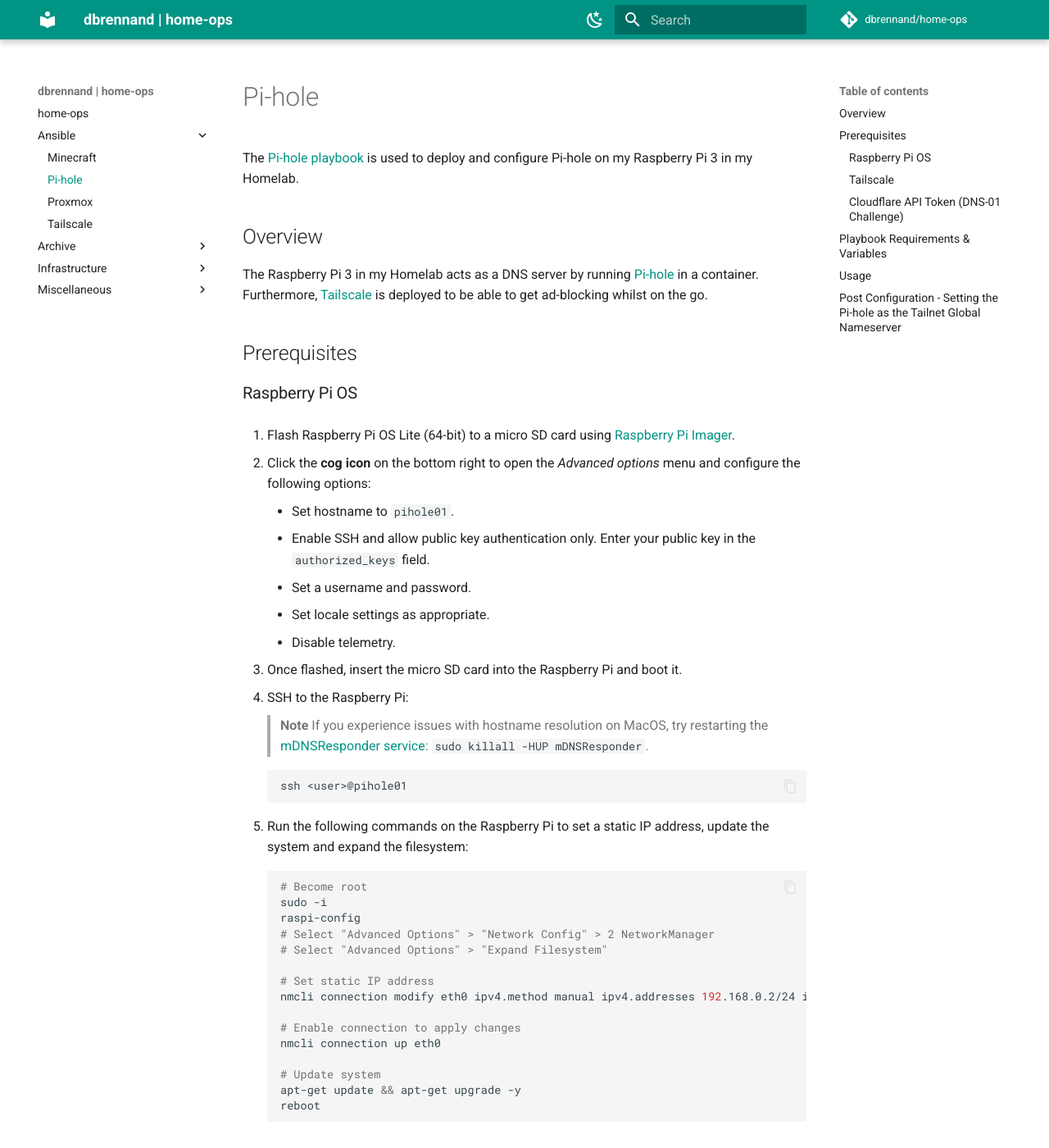
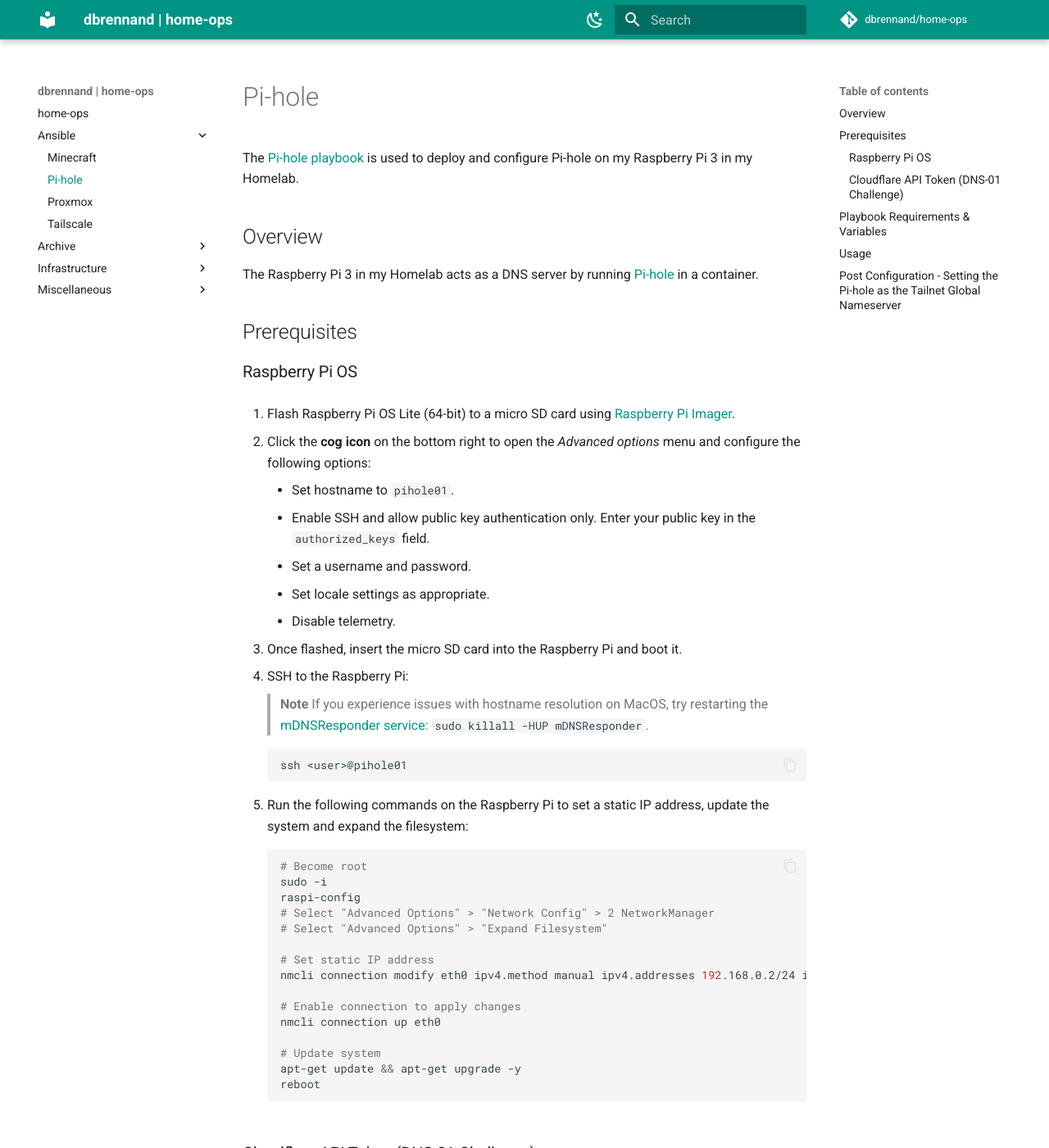
Before and after one commit to dbrennand/home-ops, an MkDocs documentation site: the page built from docs/ansible/pihole.md, in a window 1280 px wide and 1400 px high. Shown: the whole window at 82% size. Built offline with MkDocs 1.6.1 and Material for MkDocs 9.7.7, drawn with Linux system fonts in a browser that asks for light colours; comment, search, counter and statistics services are not loaded; some of the changed text lies outside the part shown.

Commit message:
docs(refactor): remove tailscale as it is managed in by a new playbook

````diff
--- a/docs/ansible/pihole.md
+++ b/docs/ansible/pihole.md
@@ -4,7 +4,7 @@
 
 ## Overview
 
-The Raspberry Pi 3 in my Homelab acts as a DNS server by running [Pi-hole](https://pi-hole.net/) in a container. Furthermore, [Tailscale](https://tailscale.com/) is deployed to be able to get ad-blocking whilst on the go.
+The Raspberry Pi 3 in my Homelab acts as a DNS server by running [Pi-hole](https://pi-hole.net/) in a container.
 
 ## Prerequisites
 
@@ -50,10 +50,6 @@
     apt-get update && apt-get upgrade -y
     reboot
     ```
-
-### Tailscale
-
-Generate a Tailscale [auth key](https://login.tailscale.com/admin/settings/keys) to register the Raspberry Pi 3 with your Tailnet.
 
 ### Cloudflare API Token (DNS-01 Challenge)
 
````
